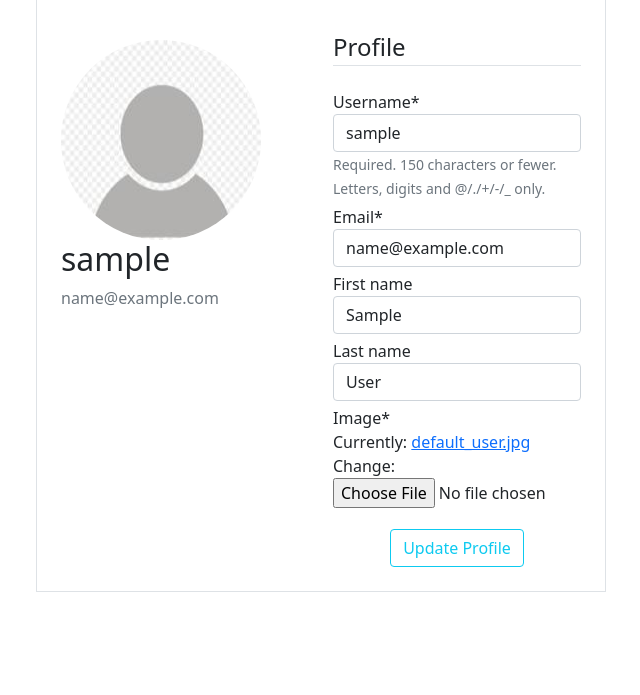
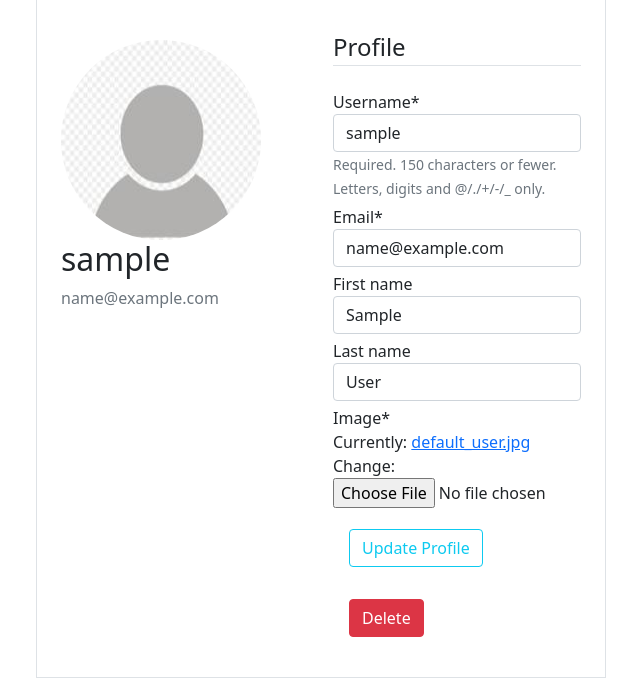
Before and after one commit to AntoanStefanov/library, a Django app: page /users/profile/ in a window 1280 px wide. Shown: the part 105-800 px from the top of the page, without its empty margins (319-959 px from the left). Run offline with Django 4.2, Linux system fonts and the light colour scheme; the visitor is signed in with stand-in values (Sample User, id 1); some libraries are stand-ins or nearby versions.

Commit message:
added profile delete functionality

```diff
--- a/library_project/utils.py
+++ b/library_project/utils.py
@@ -20,3 +20,11 @@ def is_user_admin_or_book_owner(view):
     current_user = view.request.user
 
     return current_user == book.posted_by or current_user.is_superuser
+
+def is_user_admin_or_profile_owner(view):
+    """ Check if user is admin or owner of profile. """
+
+    user = view.get_object()
+    current_user = view.request.user
+
+    return current_user == user or current_user.is_superuser
--- a/users/templates/users/profile.html
+++ b/users/templates/users/profile.html
@@ -22,8 +22,12 @@
                 <legend class="border-bottom mb-4">Profile</legend>
                 {{ user_update_form|crispy }} {{ profile_update_form|crispy }}
               </fieldset>
-              <div class="form-group text-center">
-                <button class="btn btn-outline-info mt-3" type="submit">Update Profile</button>
+              <div class="form-group">
+                <button class="btn btn-outline-info m-3" type="submit">Update Profile</button>
+                <a
+                class="btn btn-danger m-3"
+                href="{% url 'profile_delete' pk=user.id %}"
+                >Delete</a>
               </div>
             </form>
           </div>
--- a/users/urls.py
+++ b/users/urls.py
@@ -1,7 +1,7 @@
-from django.urls import path
+from django.urls import include, path
 from django.contrib.auth import views as auth_views
 
-from .views import UserRegisterView, profile
+from .views import UserRegisterView, profile, UserDeleteView
 
 urlpatterns = [
     # DOCS LoginView ->
@@ -13,5 +13,8 @@ urlpatterns = [
         name='login'),
     path('logout/', auth_views.LogoutView.as_view(template_name='users/logout.html'),  name='logout'),
     path('register/', UserRegisterView.as_view(), name='register'),
-    path('profile/', profile, name='profile')
+    path('profile/', include([
+        path('', profile, name='profile'),
+        path('delete/<int:pk>/', UserDeleteView.as_view(), name='profile_delete'),
+    ]))
 ]
--- a/users/views.py
+++ b/users/views.py
@@ -1,9 +1,13 @@
 from django.contrib import messages
 from django.contrib.auth.decorators import login_required
+from django.contrib.auth.mixins import LoginRequiredMixin, UserPassesTestMixin
+from django.contrib.auth.models import User
 from django.contrib.messages.views import SuccessMessageMixin
 from django.shortcuts import redirect, render
-from django.urls import reverse_lazy
-from django.views.generic import CreateView
+from django.urls import reverse, reverse_lazy
+from django.views.generic import CreateView, DeleteView
+from library_project.utils import is_user_admin_or_profile_owner
+
 
 from .forms import ProfileUpdateForm, UserRegisterForm, UserUpdateForm
 
@@ -49,7 +53,20 @@ def profile(request):
 
     context = {
         'user_update_form': user_update_form,
-        'profile_update_form': profile_update_form
+        'profile_update_form': profile_update_form,
+        'user': request.user
     }
 
     return render(request, 'users/profile.html', context)
+
+
+class UserDeleteView(LoginRequiredMixin, UserPassesTestMixin, DeleteView):
+    model = User
+    template_name = 'users/confirm_delete.html'
+
+    def get_success_url(self):
+        messages.success(self.request, 'Account has been deleted successfully!')
+        return reverse("website_home")
+
+    def test_func(self):
+        return is_user_admin_or_profile_owner(self)
```
Also changed, not shown: users/templates/users/confirm_delete.html (added, +14 -0 lines), 2 other files.
